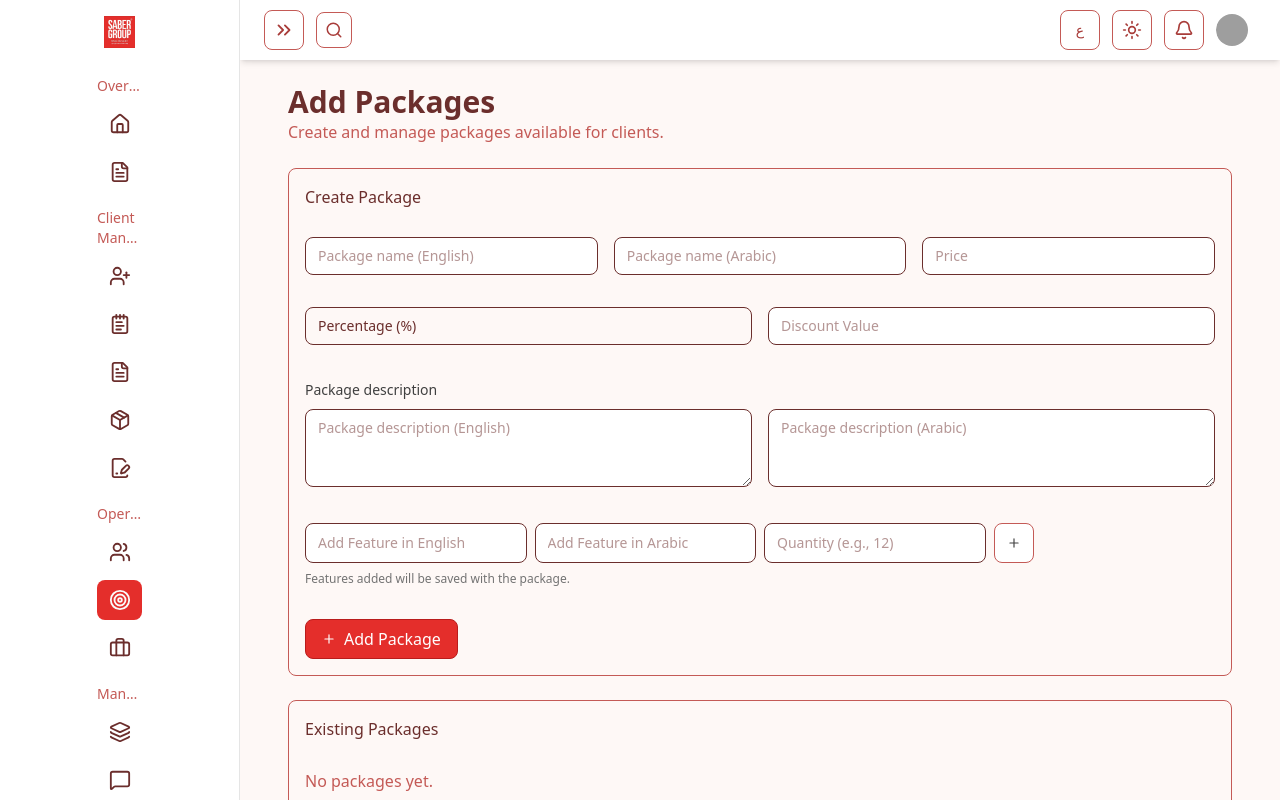
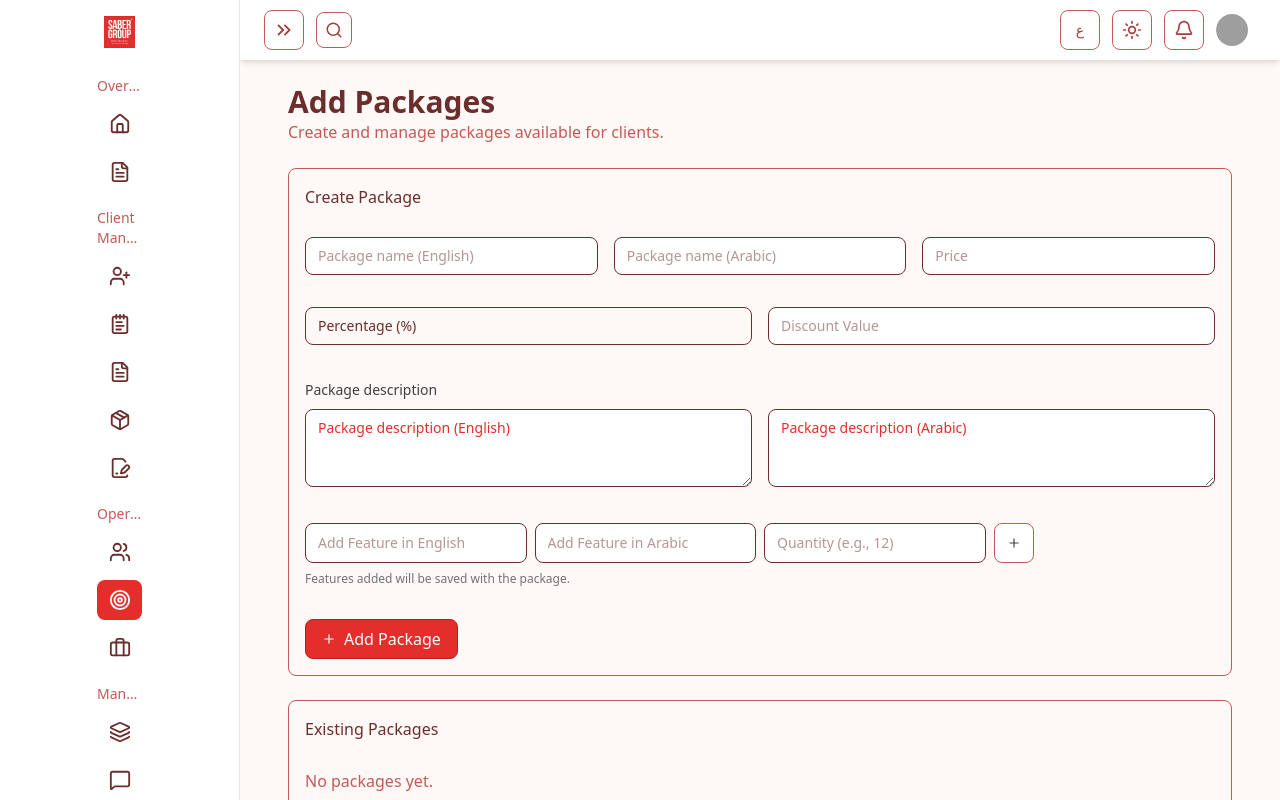
Before and after one commit to OmarTaima/marktingmangmentdashboard, a React (Vite) app: page /packages/add in a window 1280 px wide. Built offline with nearby package versions, Linux system fonts and the light colour scheme; grey boxes are pictures that could not be loaded.

Commit message:
Update add.jsx

```diff
--- a/src/routes/packages/add.jsx
+++ b/src/routes/packages/add.jsx
@@ -461,14 +461,14 @@ const AddPackagePage = () => {
                             onChange={(e) => setDescriptionEn(e.target.value)}
                             placeholder={t("package_description_en") || "Package description (English)"}
                             rows={3}
-                            className="text-light-900 dark:border-dark-700 dark:bg-dark-800 dark:text-dark-50 w-full rounded-lg border bg-white px-3 py-2 text-sm transition-colors focus:outline-none"
+                            className="text-light-900 dark:border-dark-700 dark:bg-dark-800 dark:text-dark-50 placeholder-light-500 dark:placeholder-dark-400 w-full rounded-lg border bg-white px-3 py-2 text-sm transition-colors focus:outline-none"
                         />
                         <textarea
                             value={descriptionAr}
                             onChange={(e) => setDescriptionAr(e.target.value)}
                             placeholder={t("package_description_ar") || "وصف الباقة (بالعربية)"}
                             rows={3}
-                            className="text-light-900 dark:border-dark-700 dark:bg-dark-800 dark:text-dark-50 w-full rounded-lg border bg-white px-3 py-2 text-sm transition-colors focus:outline-none"
+                            className="text-light-900 dark:border-dark-700 dark:bg-dark-800 dark:text-dark-50 placeholder-light-500 dark:placeholder-dark-400 w-full rounded-lg border bg-white px-3 py-2 text-sm transition-colors focus:outline-none"
                         />
                     </div>
                 </div>
```
